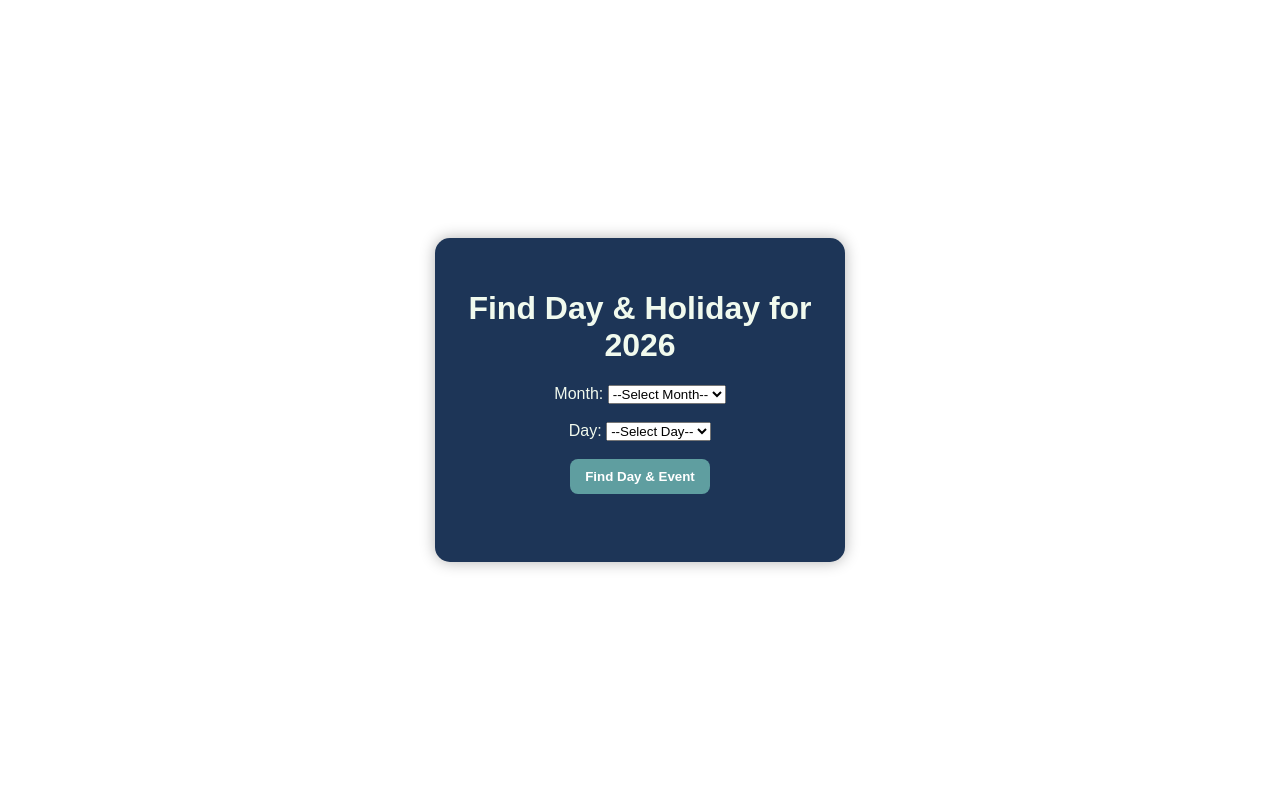
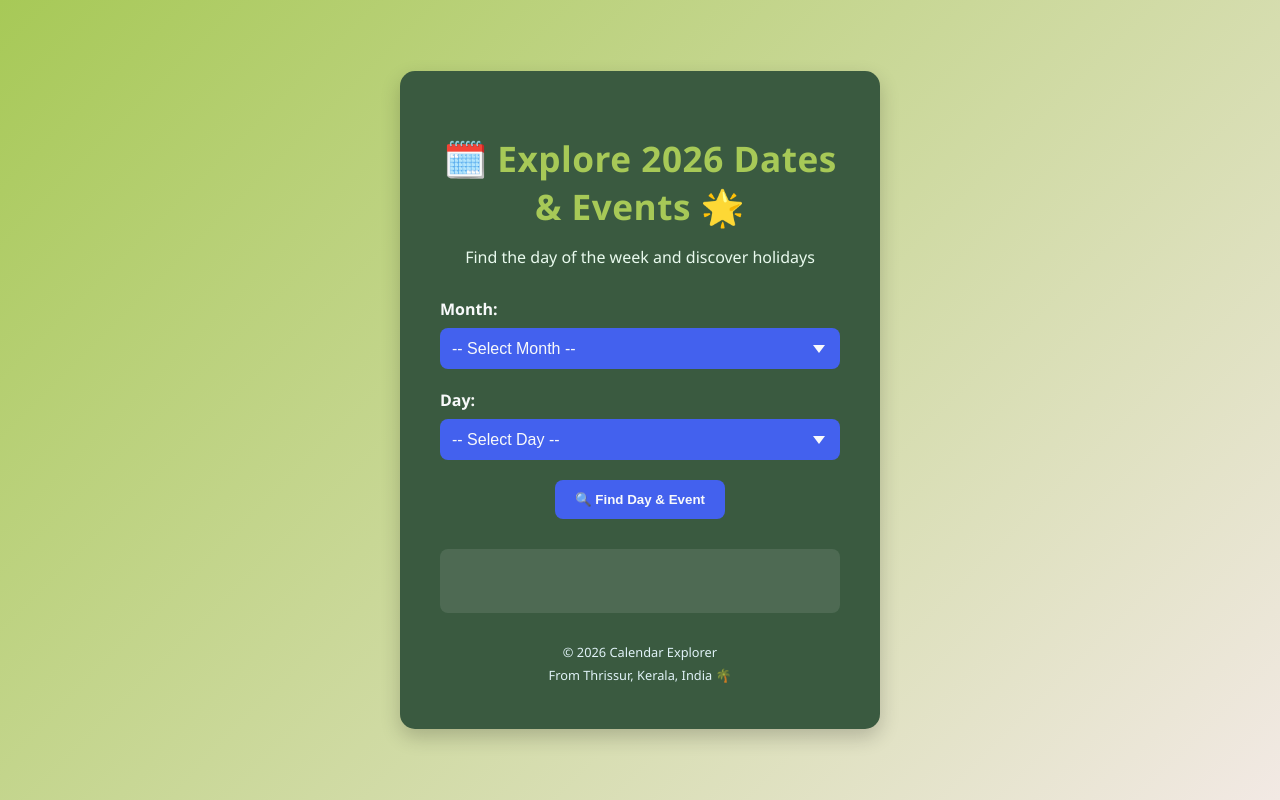
Before and after one commit to Limitha29/calendar, a plain HTML site: page calendar-project/Format.html in a window 1280 px wide. Drawn offline with Linux system fonts and the light colour scheme.

Commit message:
front end optimisation

```diff
--- a/calendar-project/Format.html
+++ b/calendar-project/Format.html
@@ -1,19 +1,25 @@
+
 <!DOCTYPE html>
  <html lang="en">
  <head>
   <meta charset="UTF-8" />
   <meta http-equiv="X-UA-Compatible" content="IE=Edge" />
   <meta name="viewport" content="width=device-width, initial-scale=1.0" />
-  <title>2026 Calendar Day Finder</title>
+  <title>2026 Calendar Explorer</title>
   <link rel="stylesheet" href="style.css" />
  </head>
  <body>
   <div id="container">
-    <h1>Find Day & Holiday for 2026</h1>
+  <header>
+  <h1>🗓️ Explore 2026 Dates & Events 🌟</h1>
+  <p class="subtitle">Find the day of the week and discover holidays</p>
+  </header>
   <form id="date">
+  <div class="input-group">
   <label for="month">Month:</label>
+  <div class="select-wrapper">
   <select id="month" name="month" required>
-        <option value="">--Select Month--</option>
+  <option value="">-- Select Month --</option>
   <option value="1">January</option>
   <option value="2">February</option>
   <option value="3">March</option>
@@ -27,26 +33,36 @@
   <option value="11">November</option>
   <option value="12">December</option>
   </select>
-      <br /><br />
-
-      <label for="day">Day:</label>
-      <select id="day" name="day" required>
-        <option value="">--Select Day--</option>
-        <!-- JavaScript will populate this dynamically based on selected month -->
-      </select>
-      <br /><br />
-
-      <button type="submit">Find Day & Event</button>
-    </form>
-    <div id="result"></div>
-
-<br />
-<div id="add-event-container" style="display: none;">
-  <br />
-  <button id="add-event-btn">➕ Add Holiday/Event</button>
+  <div class="select-arrow"></div>
+  </div>
   </div>
 
+  <div class="input-group">
+  <label for="day">Day:</label>
+  <div class="select-wrapper">
+  <select id="day" name="day" required>
+  <option value="">-- Select Day --</option>
+  </select>
+  <div class="select-arrow"></div>
   </div>
+  </div>
+
+  <button type="submit" class="find-button">🔍 Find Day & Event</button>
+  </form>
+
+  <div id="result" class="result-area">
+  </div>
+
+  <div id="add-event-container" style="display: none; margin-top: 20px;">
+  <button id="add-event-btn" class="add-button">➕ Add Holiday/Event</button>
+  </div>
+
+  <div class="footer">
+  <p>© 2026 Calendar Explorer</p>
+  <p>From Thrissur, Kerala, India 🌴</p>
+  </div>
+  </div>
+
 
   <script src="script.js"></script>
  </body>
--- a/calendar-project/Script.js
+++ b/calendar-project/Script.js
@@ -3,13 +3,20 @@ document.addEventListener("DOMContentLoaded", () => {
  const daySelect = document.getElementById("day");
  const addEventBtn = document.getElementById("add-event-btn");
  const addEventContainer = document.getElementById("add-event-container");
+ const resultDiv = document.getElementById("result");
+
 
  // Populate day dropdown based on selected month
  monthSelect.addEventListener("change", () => {
  const month = parseInt(monthSelect.value);
-    daySelect.innerHTML = '<option value="">--Select Day--</option>';
+ daySelect.innerHTML = '<option value="">-- Select Day --</option>';
 
-    if (!month) return;
+
+ if (!month) {
+ updateAddEventVisibility();
+ return;
+ }
+
 
  const daysInMonth = new Date(2026, month, 0).getDate();
  for (let i = 1; i <= daysInMonth; i++) {
@@ -19,8 +26,10 @@ document.addEventListener("DOMContentLoaded", () => {
  daySelect.appendChild(option);
  }
 
+
  updateAddEventVisibility();
  });
+
 
  // Show/hide Add Event button based on selection
  function updateAddEventVisibility() {
@@ -33,17 +42,22 @@ document.addEventListener("DOMContentLoaded", () => {
  }
  }
 
+
  daySelect.addEventListener("change", updateAddEventVisibility);
+
 
  // Handle form submission to fetch weekday and event
  document.getElementById("date").addEventListener("submit", async (e) => {
  e.preventDefault();
 
+
  const month = Number(monthSelect.value);
  const day = Number(daySelect.value);
-    const resultDiv = document.getElementById("result");
+
 
  resultDiv.textContent = "Loading...";
+ resultDiv.classList.remove("error"); // Remove error class if present
+
 
  try {
  const response = await fetch("http://127.0.0.1:3000/get-day-event", {
@@ -54,52 +68,59 @@ document.addEventListener("DOMContentLoaded", () => {
  body: JSON.stringify({ day, month })
  });
 
+
  const data = await response.json();
+
 
  if (!response.ok) {
  resultDiv.textContent = data.error || "Unknown error";
+ resultDiv.classList.add("error");
  return;
  }
 
-      let output = `Date: ${data.date} <br> Day: <b>${data.weekday}</b>`;
+
+ let output = `<p>Date: ${data.date}</p> <p>Day: <b>${data.weekday}</b></p>`;
  if (data.events && data.events.length > 0) {
-        output += `<br>🎉 Holidays/Events:<div style="text-align: left; margin-top: 8px;">`;
+ output += `<p class="event-heading">🎉 Holidays/Events:</p><div class="events-list">`;
  data.events.forEach(event => {
  const descPart = event.description
-            ? `<div style="margin-left: 20px; margin-top: 2px; font-size: 0.9em;"><i>${event.description}</i></div>`
+ ? `<div class="event-description"><i>${event.description}</i></div>`
  : "";
  output += `
-            <div style="margin-bottom: 6px; display: flex; align-items: flex-start;">
-              <div style="font-weight: bold; margin-right: 6px;">•</div>
-              <div>
-                <div><b>${event.name}</b></div>
+ <div class="event-item">
+ <div class="event-name"><b>• ${event.name}</b></div>
  ${descPart}
-              </div>
  </div>`;
  });
  output += `</div>`;
  } else {
-        output += `<br>No national holiday on this day.`;
+ output += `<p>No national holiday on this day.</p>`;
  }
+
 
  resultDiv.innerHTML = output;
  } catch (err) {
  resultDiv.textContent = "Error connecting to server.";
+ resultDiv.classList.add("error");
  console.error("❌ Fetch error:", err);
  }
  });
+
 
  // Add Event Button click logic
  addEventBtn.addEventListener("click", async () => {
  const name = prompt("Enter event/holiday name:");
  if (!name) return;
 
+
  const type = prompt("Enter event type (e.g., Festival, International):") || "General";
  const description = prompt("Optional description:") || "";
+
 
  const day = daySelect.value;
  const month = monthSelect.value;
  const dateStr = `2026-${month.toString().padStart(2, '0')}-${day.toString().padStart(2, '0')}`;
+
 
  const newEvent = [{
  date: dateStr,
@@ -107,6 +128,7 @@ document.addEventListener("DOMContentLoaded", () => {
  type,
  description
  }];
+
 
  try {
  const response = await fetch("http://127.0.0.1:3000/add-holidays", {
@@ -117,7 +139,9 @@ document.addEventListener("DOMContentLoaded", () => {
  body: JSON.stringify(newEvent)
  });
 
+
  const data = await response.json();
+
 
  if (!response.ok) {
  alert("❌ " + (data.error || "Error adding event"));
--- a/calendar-project/Style.css
+++ b/calendar-project/Style.css
@@ -1,45 +1,192 @@
-body{
-    font-family: Arial, Helvetica, sans-serif ;
+
+body {
+ font-family: 'Segoe UI', Tahoma, Geneva, Verdana, sans-serif;
  display: flex;
-    justify-content:center;
+ justify-content: center;
  align-items: center;
-    height:100vh;
+ min-height: 100vh;
  margin: 0;
+ background: linear-gradient(135deg, #a7c957, #f2e9e4);
+ background-attachment: fixed;
 }
-#container{
 
-    background:#1d3557;
-    width: 350px;
-    padding: 30px;
+
+#container {
+ background: #3a5a40;
+ width: 400px;
+ padding: 40px;
  border-radius: 15px;
-   color: #f1faee;
+ color: #f8f9fa;
  text-align: center;
-   box-shadow: 0 0 15px rgba(0,0,0,0.3);
+ box-shadow: 0 8px 20px rgba(0, 0, 0, 0.2);
+ animation: fadeIn 0.5s ease-out;
 }
-input[type="number"]{
 
-    width: 60px;
-    padding: 5px;
-    border-radius: 5px;
-    border: none;
+
+header {
+ margin-bottom: 30px;
 }
- button{
 
-    padding: 10px 15px;
+
+header h1 {
+ color: #a7c957;
+ margin-bottom: 10px;
+ font-size: 2.2em;
+ letter-spacing: 0.5px;
+}
+
+
+header .subtitle {
+ font-size: 1em;
+ color: #e9faee;
+}
+
+
+.input-group {
+ display: flex;
+ flex-direction: column;
+ align-items: flex-start;
+ margin-bottom: 20px;
+ width: 100%;
+}
+
+
+.input-group label {
+ font-weight: bold;
+ margin-bottom: 8px;
+ color: #f8f9fa;
+}
+
+
+.select-wrapper {
+ position: relative;
+ width: 100%;
+}
+
+
+select {
+ width: 100%;
+ padding: 12px;
  border: none;
  border-radius: 8px;
-    background: cadetblue;
-    color: white;
+ background-color: #4361ee;
+ color: #f8f9fa;
+ appearance: none; /* Remove default arrow */
+ -webkit-appearance: none; /* Remove default arrow for Safari */
+ font-size: 1em;
+ cursor: pointer;
+ transition: background-color 0.3s ease;
+}
+
+
+select:hover,
+select:focus {
+ background-color: #4a77d4;
+ outline: none;
+}
+
+
+.select-arrow {
+ position: absolute;
+ top: 50%;
+ right: 15px;
+ transform: translateY(-50%);
+ width: 0;
+ height: 0;
+ border-left: 6px solid transparent;
+ border-right: 6px solid transparent;
+ border-top: 8px solid #f8f9fa;
+ pointer-events: none;
+}
+
+
+button {
+ padding: 12px 20px;
+ border: none;
+ border-radius: 8px;
+ color: #f8f9fa;
  font-weight: bold;
  cursor: pointer;
+ transition: transform 0.2s ease-in-out, box-shadow 0.2s ease-in-out;
+}
 
+
+.find-button {
+ background: #4361ee;
 }
- button:hover{
-    background: burlywood;
 
+
+.add-button {
+ background: #f9c74f;
+ color: #373737;
 }
-#result{
-    margin-top: 20px;
-    font-size: 1.2rem;
 
+
+button:hover {
+ transform: translateY(-2px);
+ box-shadow: 0 4px 10px rgba(0, 0, 0, 0.2);
 }
+
+
+#result {
+ margin-top: 30px;
+ padding: 20px;
+ background-color: rgba(255, 255, 255, 0.1);
+ border-radius: 8px;
+ font-size: 1.1em;
+ text-align: left;
+ white-space: pre-line; /* Preserve line breaks */
+ animation: slideInUp 0.4s ease-out forwards;
+ opacity: 0;
+ transform: translateY(20px);
+}
+
+
+#result b {
+ color: #a7c957;
+}
+
+
+#result > div > div {
+ margin-bottom: 10px;
+}
+
+
+#result > div > div:last-child {
+ margin-bottom: 0;
+}
+
+
+.footer {
+ margin-top: 30px;
+ font-size: 0.8em;
+ color: #e0f2f7;
+}
+
+
+.footer p {
+ margin: 5px 0;
+}
+
+
+/* Animations */
+@keyframes fadeIn {
+ from {
+ opacity: 0;
+ }
+ to {
+ opacity: 1;
+ }
+}
+
+
+@keyframes slideInUp {
+ from {
+ opacity: 0;
+ transform: translateY(20px);
+ }
+ to {
+ opacity: 1;
+ transform: translateY(0);
+ }
+}
```
Lines whose indentation alone changed are shown as unchanged.
